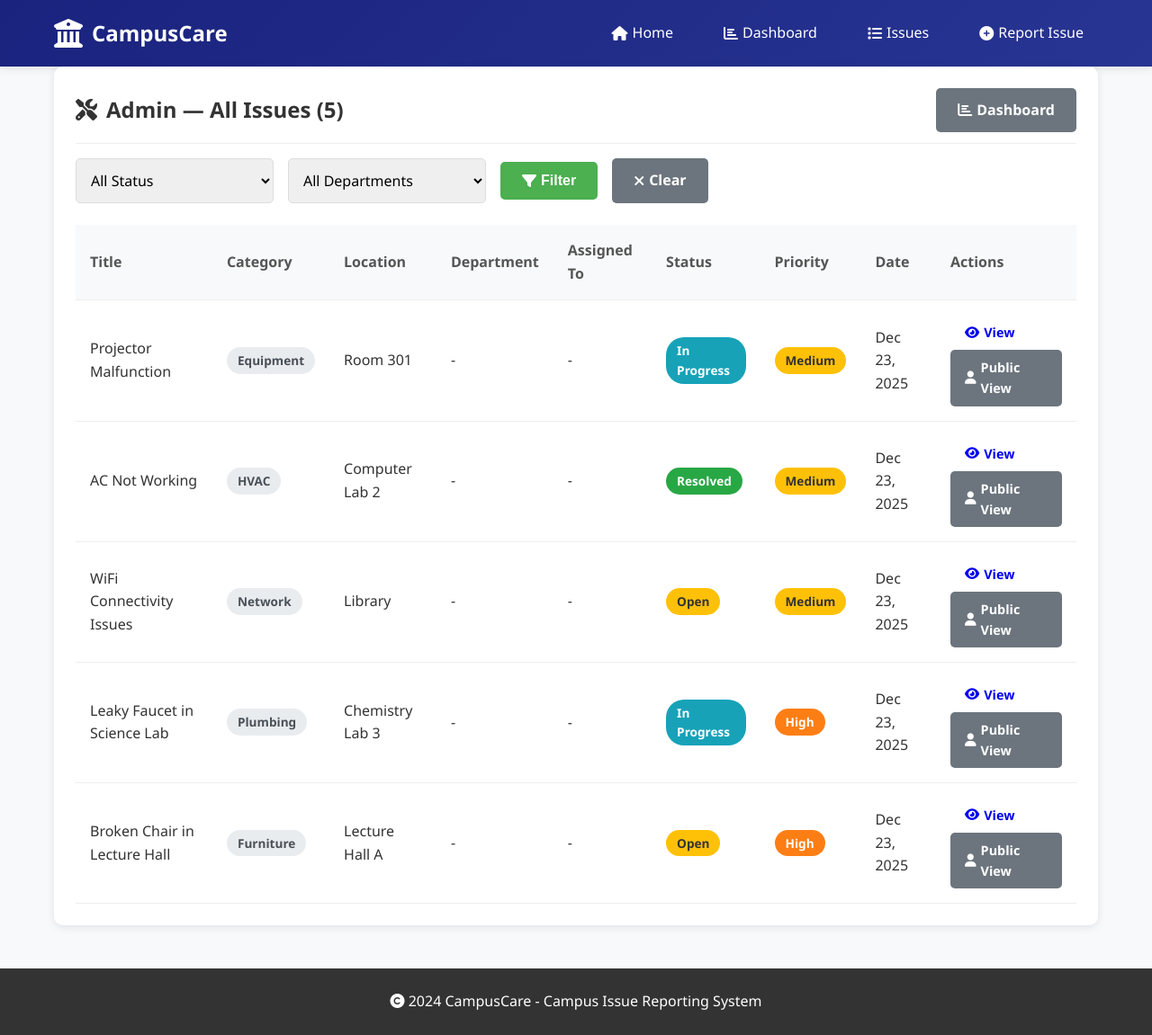
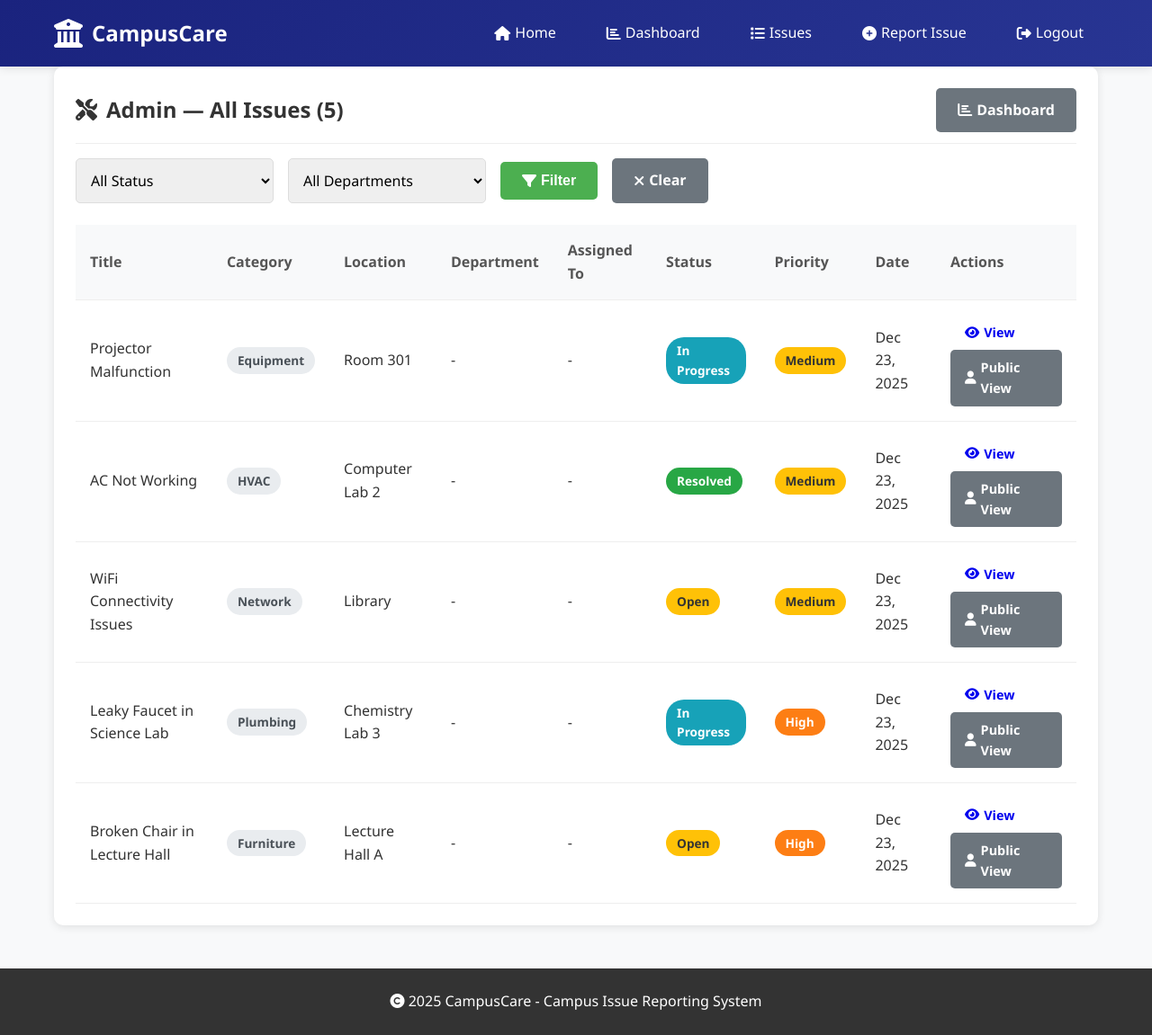
Before and after one commit to coderyn/CampusCare, a Flask app: page /admin/issues in a window 1280 px wide. Shown: the whole page at 90% size. Run offline with Flask 3, Linux system fonts and the light colour scheme; a user stored in the database is signed in.

Commit message:
Update navigation and footer in base.html

```diff
--- a/website/templates/base.html
+++ b/website/templates/base.html
@@ -15,19 +15,60 @@
                 <i class="fas fa-university"></i>
                 <h1>CampusCare</h1>
             </div>
+
             <ul class="nav-menu">
-                <li><a href="{{ url_for('home') }}" {% if request.endpoint == 'home' %}class="active"{% endif %}>
-                    <i class="fas fa-home"></i> Home
-                </a></li>
-                <li><a href="{{ url_for('dashboard') }}" {% if request.endpoint == 'dashboard' %}class="active"{% endif %}>
-                    <i class="fas fa-chart-bar"></i> Dashboard
-                </a></li>
-                <li><a href="{{ url_for('issues_list') }}" {% if request.endpoint == 'issues_list' %}class="active"{% endif %}>
-                    <i class="fas fa-list"></i> Issues
-                </a></li>
-                <li><a href="{{ url_for('new_issue') }}" {% if request.endpoint == 'new_issue' %}class="active"{% endif %}>
-                    <i class="fas fa-plus-circle"></i> Report Issue
-                </a></li>
+                <li>
+                    <a href="{{ url_for('home') }}" {% if request.endpoint == 'home' %}class="active"{% endif %}>
+                        <i class="fas fa-home"></i> Home
+                    </a>
+                </li>
+
+                {% if current_user.is_authenticated and current_user.role == 'admin' %}
+                <li>
+                    <a href="{{ url_for('dashboard') }}" {% if request.endpoint == 'dashboard' %}class="active"{% endif %}>
+                        <i class="fas fa-chart-bar"></i> Dashboard
+                    </a>
+                </li>
+                {% endif %}
+
+                <li>
+                    <a href="{{ url_for('issues_list') }}" {% if request.endpoint == 'issues_list' %}class="active"{% endif %}>
+                        <i class="fas fa-list"></i> Issues
+                    </a>
+                </li>
+
+                <li>
+                    <a href="{{ url_for('new_issue') }}" {% if request.endpoint == 'new_issue' %}class="active"{% endif %}>
+                        <i class="fas fa-plus-circle"></i> Report Issue
+                    </a>
+                </li>
+
+                <!-- AUTH LINKS -->
+                {% if current_user.is_authenticated %}
+                    {% if current_user.role == 'student' %}
+                    <li>
+                        <a href="{{ url_for('profile') }}" {% if request.endpoint == 'profile' %}class="active"{% endif %}>
+                            <i class="fas fa-user"></i> Profile
+                        </a>
+                    </li>
+                    {% endif %}
+                    <li>
+                        <a href="{{ url_for('logout') }}">
+                            <i class="fas fa-sign-out-alt"></i> Logout
+                        </a>
+                    </li>
+                {% else %}
+                    <li>
+                        <a href="{{ url_for('login') }}" {% if request.endpoint == 'login' %}class="active"{% endif %}>
+                            <i class="fas fa-sign-in-alt"></i> Login
+                        </a>
+                    </li>
+                    <li>
+                        <a href="{{ url_for('register') }}" {% if request.endpoint == 'register' %}class="active"{% endif %}>
+                            <i class="fas fa-user-plus"></i> Register
+                        </a>
+                    </li>
+                {% endif %}
             </ul>
         </div>
     </nav>
@@ -53,7 +94,7 @@
     <!-- Footer -->
     <footer>
         <div class="container">
-            <p><i class="fas fa-copyright"></i> 2024 CampusCare - Campus Issue Reporting System</p>
+            <p><i class="fas fa-copyright"></i> 2025 CampusCare - Campus Issue Reporting System</p>
         </div>
     </footer>
 </body>
```
